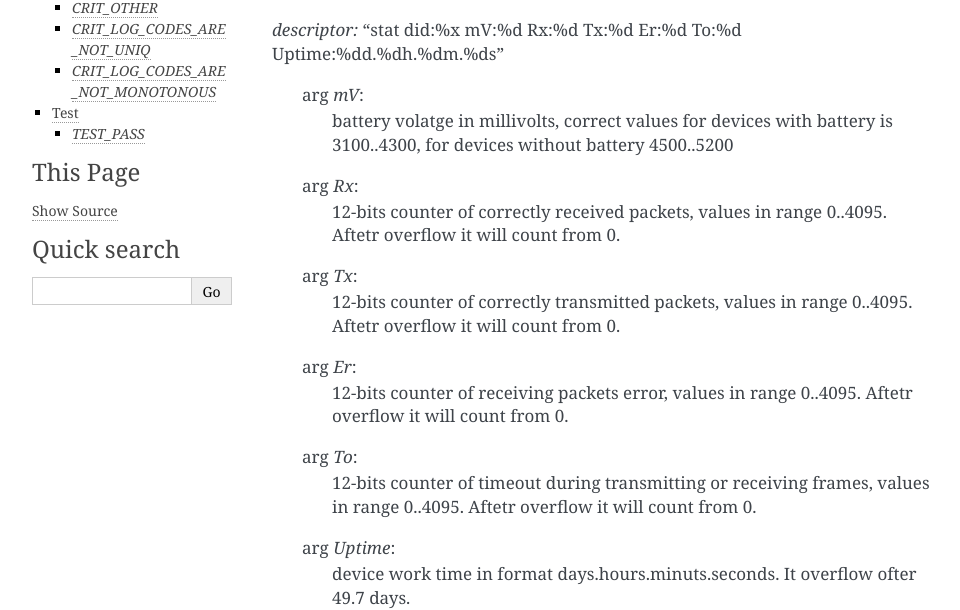
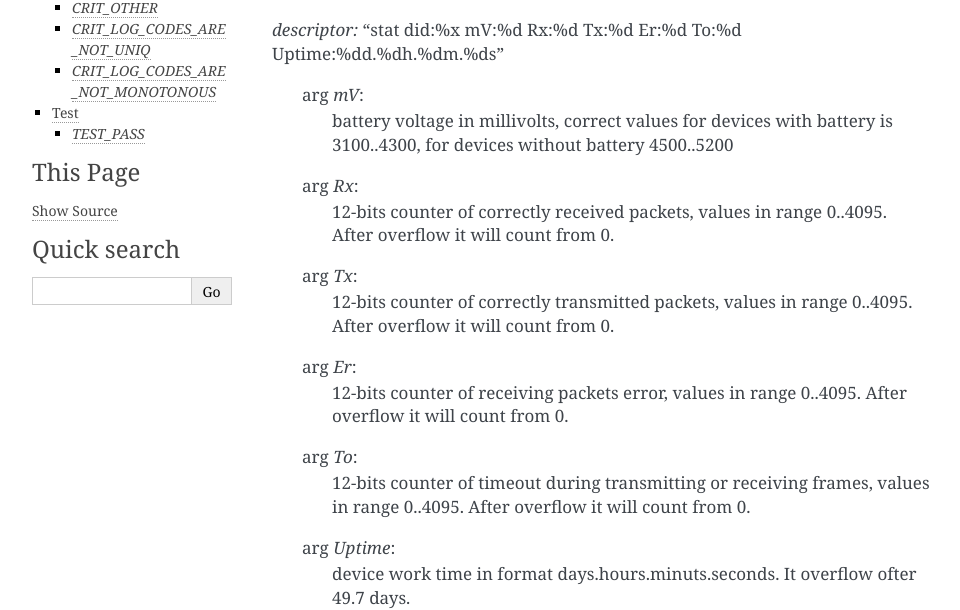
Before and after one commit to blastlab/indoornavi-UWB_firmware, a Sphinx documentation site: the page built from UWB_core/man/source/messages.rst, in a window 1280 px wide and 900 px high, scrolled down 1920 px. Shown: the part 151-761 px from the top of the window, without its empty margins (148-1108 px from the left). Built offline with Sphinx 7.4.7, drawn with Linux system fonts in a browser that asks for light colours; some of the changed text lies outside the part shown.

Commit message:
literowki

```diff
--- a/UWB_core/man/source/messages.rst
+++ b/UWB_core/man/source/messages.rst
@@ -118,19 +118,19 @@ Informations
 *descriptor:* "stat did:%x mV:%d Rx:%d Tx:%d Er:%d To:%d Uptime:%dd.%dh.%dm.%ds"
 
  arg *mV*:
-	battery volatge in millivolts, correct values for devices with battery is 3100..4300, for devices without battery 4500..5200
+	battery voltage in millivolts, correct values for devices with battery is 3100..4300, for devices without battery 4500..5200
 
  arg *Rx*:
-	12-bits counter of correctly received packets, values in range 0..4095. Aftetr overflow it will count from 0.
+	12-bits counter of correctly received packets, values in range 0..4095. After overflow it will count from 0.
 
  arg *Tx*:
-	12-bits counter of correctly transmitted packets, values in range 0..4095. Aftetr overflow it will count from 0.
+	12-bits counter of correctly transmitted packets, values in range 0..4095. After overflow it will count from 0.
 
  arg *Er*:
-	12-bits counter of receiving packets error, values in range 0..4095. Aftetr overflow it will count from 0.
+	12-bits counter of receiving packets error, values in range 0..4095. After overflow it will count from 0.
 
  arg *To*:
-	12-bits counter of timeout during transmitting or receiving frames, values in range 0..4095. Aftetr overflow it will count from 0.
+	12-bits counter of timeout during transmitting or receiving frames, values in range 0..4095. After overflow it will count from 0.
 
  arg *Uptime*:
 	device work time in format days.hours.minuts.seconds. It overflow ofter 49.7 days.
```
Also changed, not shown: other parts of UWB_core/man/source/messages.rst (+3 -3 lines), UWB_core/man/source/commands.rst (+7 -7 lines), 2 other files.
